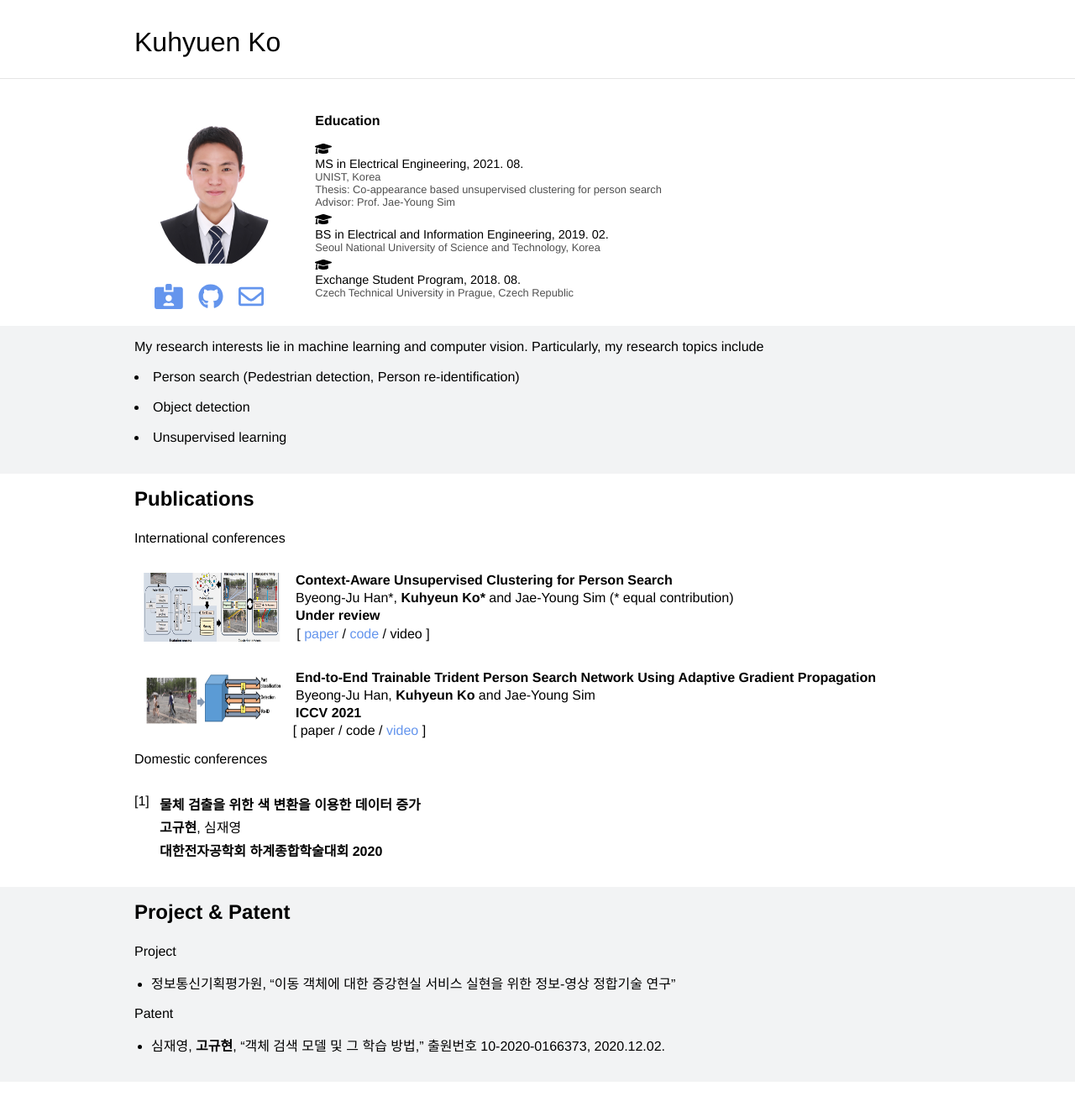
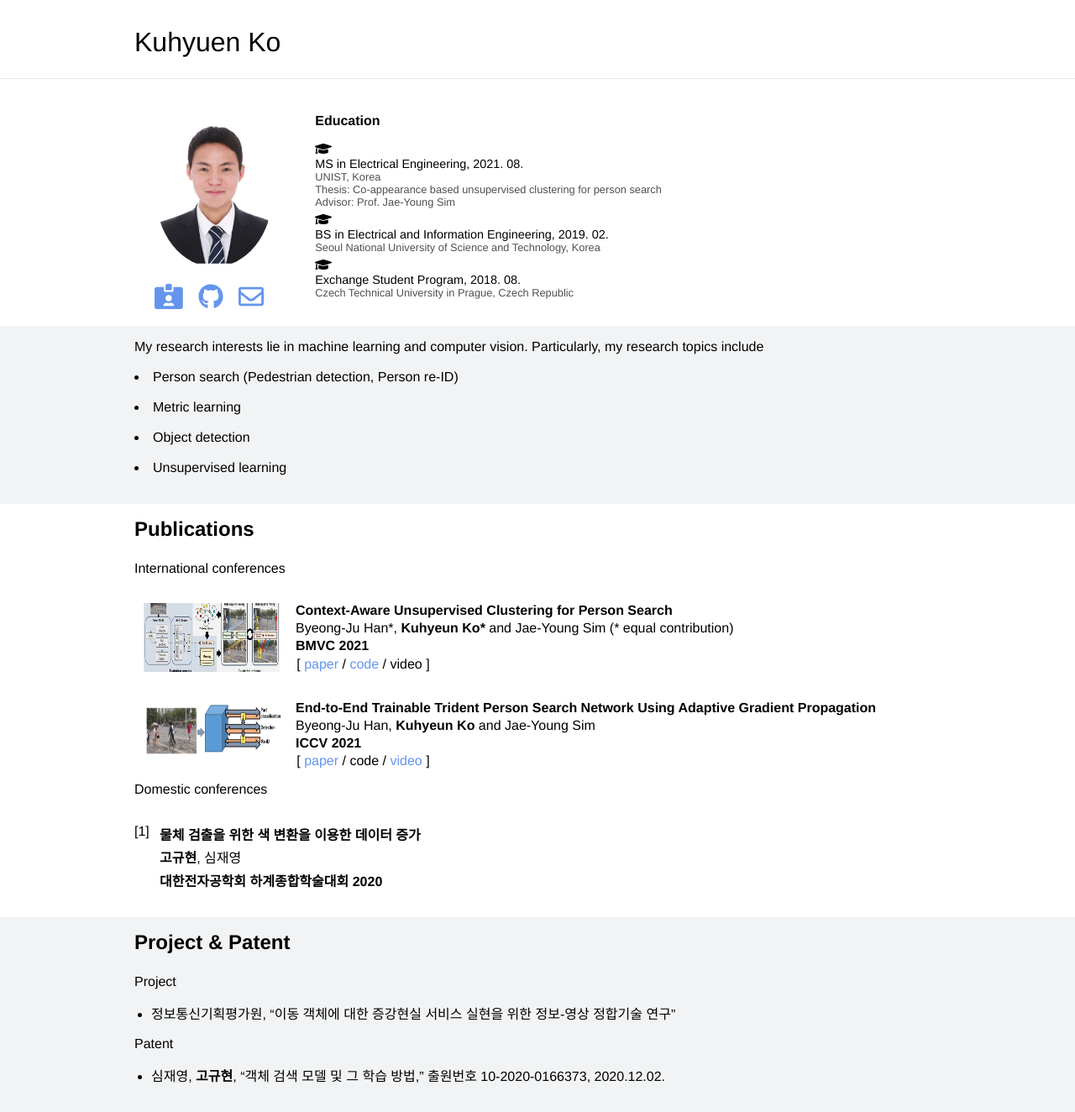
Before and after one commit to Kuhyeun-Ko/kuhyeun-ko.github.io, a Jekyll site: the page built from index.html, in a window 1280 px wide. Shown: the whole page at 84% size. Built offline with Jekyll 4.4.1, drawn with Linux system fonts in a browser that asks for light colours; nearby versions of some CDN libraries; before the commit the page ends 1288 px from its top, so only the background shows below that.

Commit message:
add BMVC

```diff
--- a/index.html
+++ b/index.html
@@ -50,7 +50,8 @@ layout: default
 <!-- <span style="display: inline-block; font-size: 1.5rem; font-weight:bold; margin-bottom: 1rem;"> Research interest</span> -->
 <p class="description"> My research interests lie in machine learning and computer vision. Particularly, my research topics include<br class="br"><br class="br">
 
-    <li class="li">Person search (Pedestrian detection, Person re-identification)</li><br class="br">
+    <li class="li">Person search (Pedestrian detection, Person re-ID)</li><br class="br">
+    <li class="li">Metric learning</li><br class="br">
     <li class="li">Object detection</li><br class="br">
     <li class="li">Unsupervised learning</li><br class="br">
 
@@ -66,9 +67,8 @@ layout: default
     <div style="margin-top: 0">
         <p class="title">Context-Aware Unsupervised Clustering for Person Search</p>
         <p class="authors">Byeong-Ju Han*, <b>Kuhyeun Ko*</b> and Jae-Young Sim (* equal contribution)</p>
-        <p class="venue">Under review </p>
+        <p class="venue">BMVC 2021</p>
         <p class="resources">&shy;
-            <!-- <a href="">code</a> -->
         [
             <a href="https://arxiv.org/abs/2110.01341">paper</a> /
             <a href="https://github.com/VIP-Lab-UNIST/CUCPS_public">code</a> /
@@ -82,10 +82,10 @@ layout: default
     <div style="margin-top: 0">
         <p class="title">End-to-End Trainable Trident Person Search Network Using Adaptive Gradient Propagation</p>
         <p class="authors">Byeong-Ju Han, <b>Kuhyeun Ko</b> and Jae-Young Sim</p>
-        <p class="venue">ICCV 2021 </p>
-        <p class="resources">
+        <p class="venue">ICCV 2021</p>
+        <p class="resources">&shy
         [
-            paper /
+            <a href="https://openaccess.thecvf.com/content/ICCV2021/papers/Han_End-to-End_Trainable_Trident_Person_Search_Network_Using_Adaptive_Gradient_Propagation_ICCV_2021_paper.pdf">paper</a> /
             code /
             <a href="https://www.youtube.com/watch?v=nSLrGKZxLfM&t">video</a>
         ]
```
